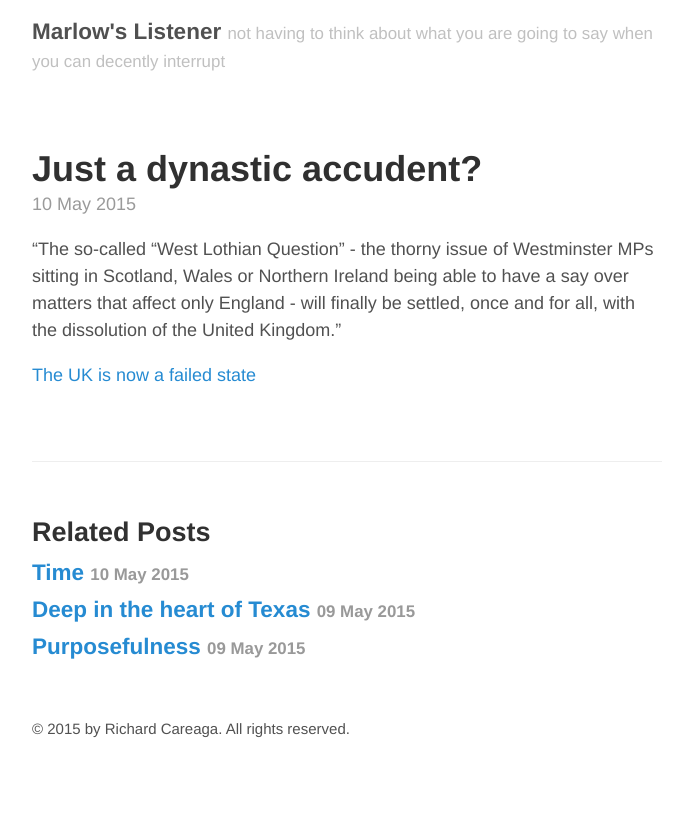
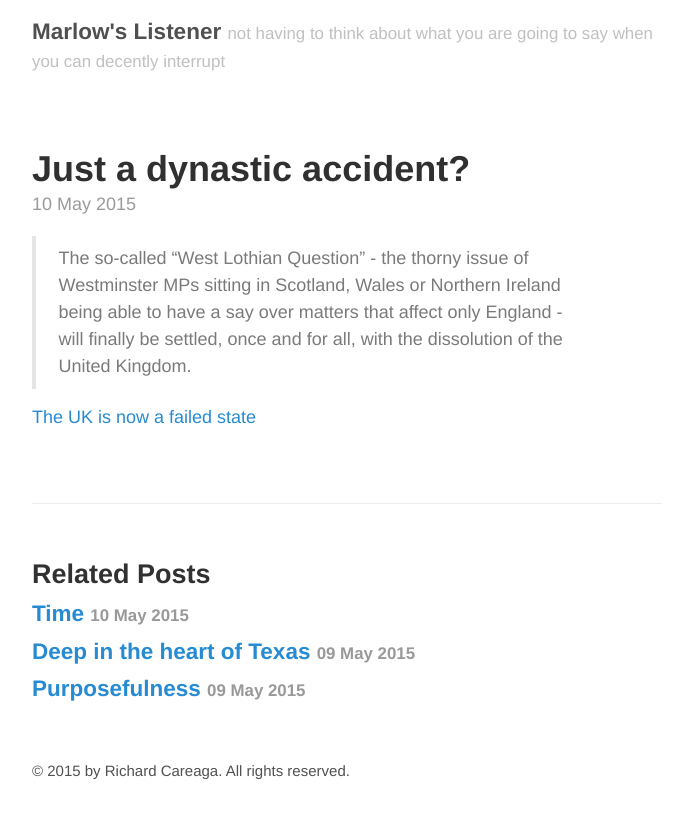
Before and after one commit to technocrat/marlow.github.io, a Jekyll site: the page built from _posts/2015-05-10-scotland.md, in a window 1280 px wide. Shown: the top 819 px of the page, without its empty margins (293-977 px from the left). Built offline with Jekyll 4.4.1, drawn with Linux system fonts in a browser that asks for light colours.

Commit message:
Update 2015-05-10-scotland.md

```diff
--- a/_posts/2015-05-10-scotland.md
+++ b/_posts/2015-05-10-scotland.md
@@ -1,9 +1,9 @@
 ---
 layout: post
-title: Just a dynastic accudent?
+title: Just a dynastic accident?
 tags: politics
 ---
 
-“The so-called "West Lothian Question" - the thorny issue of Westminster MPs sitting in Scotland, Wales or Northern Ireland being able to have a say over matters that affect only England - will finally be settled, once and for all, with the dissolution of the United Kingdom.”
+> The so-called "West Lothian Question" - the thorny issue of Westminster MPs sitting in Scotland, Wales or Northern Ireland being able to have a say over matters that affect only England - will finally be settled, once and for all, with the dissolution of the United Kingdom.
 
  [The UK is now a failed state](http://bit.ly/1FXZQiM)
```
